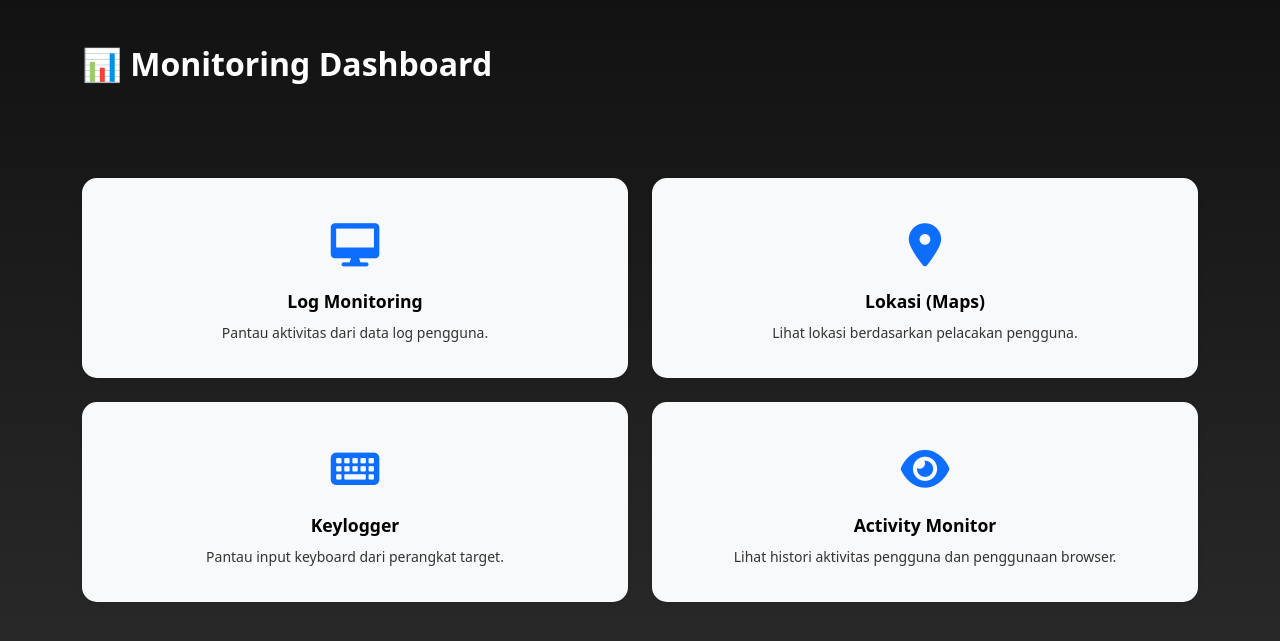
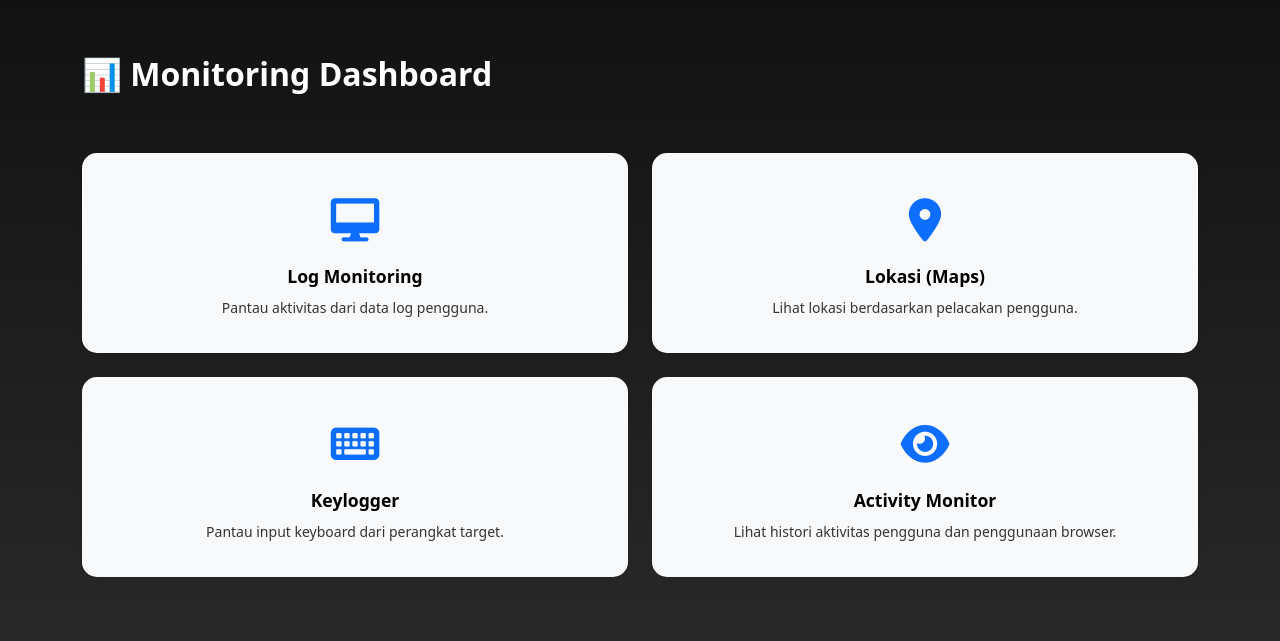
Before and after one commit to sqsftr/BrowseWatchLab2, a Flask app: page / in a window 1280 px wide. Shown: the top 641 px of the page. Run offline with Flask 2, Linux system fonts and the light colour scheme; some libraries are stand-ins or nearby versions.

Commit message:
padding changes on dashboard

```diff
--- a/backend/app.py
+++ b/backend/app.py
@@ -1,6 +1,7 @@
 from flask import Flask, render_template, request, jsonify, send_from_directory
 from flask_socketio import SocketIO, emit
 from datetime import date
+import datetime
 import json
 import os
 import re
--- a/backend/templates/index.html
+++ b/backend/templates/index.html
@@ -17,12 +17,12 @@
       min-height: 100vh;
     }
     .container-wrapper {
-      padding: 40px 20px;
+      padding: 50px 20px;
     }
     .dashboard-title {
       font-size: 2rem;
       font-weight: bold;
-      margin-bottom: 90px;
+      margin-bottom: 55px;
     }
     .card-custom {
       border: none;
@@ -64,7 +64,7 @@
 <body>
   <div class="container-wrapper">
     <div class="container">
-      <div class="dashboard-title text-white">📊 Monitoring Dashboard</div>
+      <div class="dashboard-title text-white ">📊 Monitoring Dashboard</div>
       <div class="row g-4">
 
         <!-- Log Monitor -->
```
